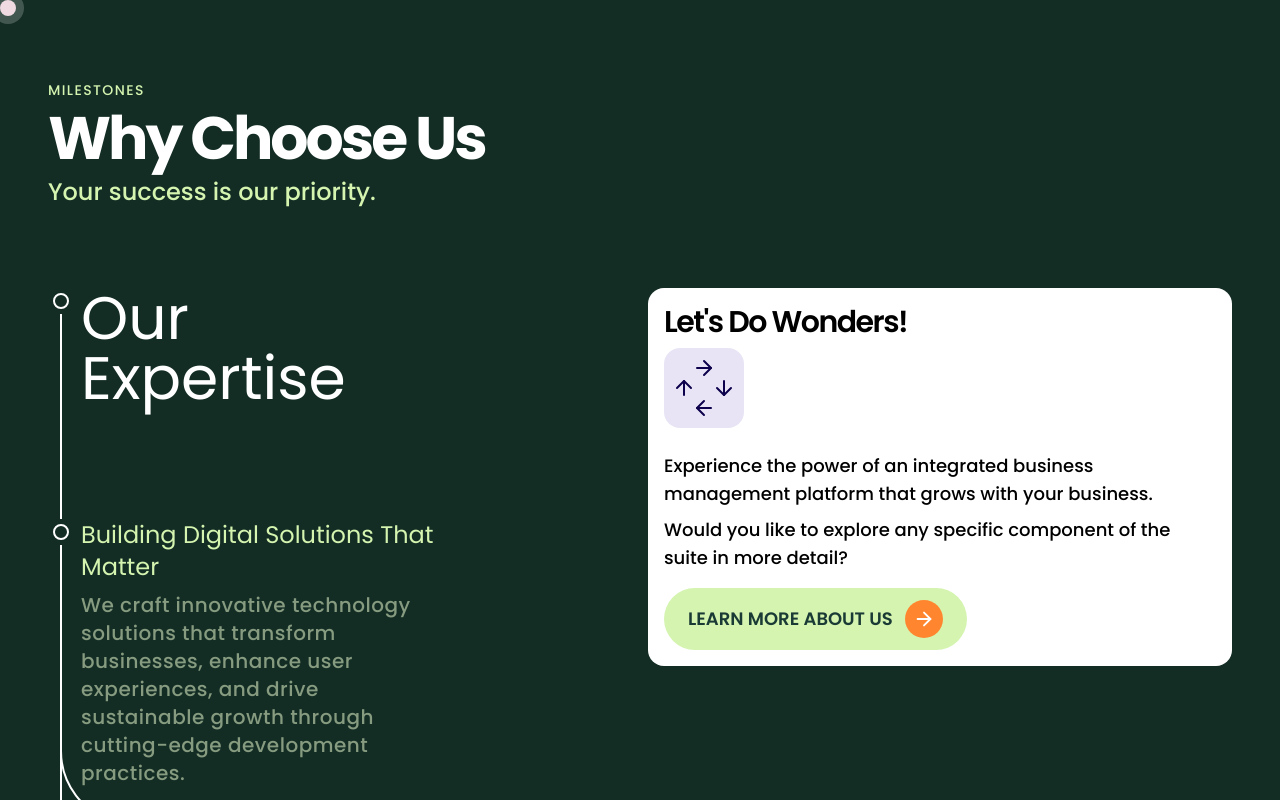
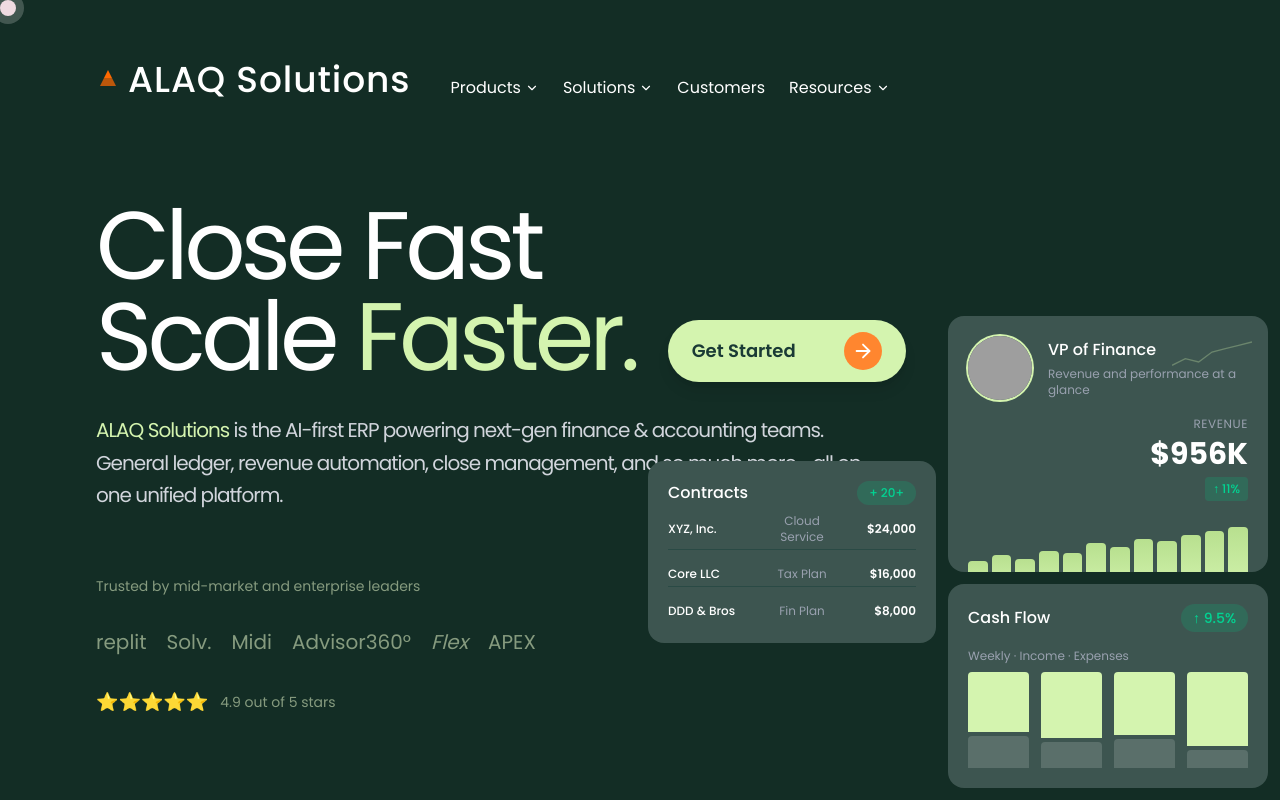
Before and after one commit to jasimarif/Alaq-Solutions, a React (Vite) app: page / in a window 1280 px wide. Shown: the top 800 px of the page. Built offline with nearby package versions, Linux system fonts and the light colour scheme; grey boxes are pictures that could not be loaded.

Commit message:
timeline finalized

```diff
--- a/src/Components/AnimatedArrows.jsx
+++ b/src/Components/AnimatedArrows.jsx
@@ -2,11 +2,11 @@
 
 const DirectionPad = () => {
   return (
-    <div className="w-20 h-20 bg-[#E8E4F5] rounded-2xl relative">
-      <ArrowRight className="absolute top-2 left-1/2 transform -translate-x-1/2 text-[#0D004D] w-6 h-6" />
-      <ArrowUp className="absolute left-2 top-1/2 transform -translate-y-1/2 text-[#0D004D] w-6 h-6" />
-      <ArrowDown className="absolute right-2 top-1/2 transform -translate-y-1/2 text-[#0D004D] w-6 h-6" />
-      <ArrowLeft className="absolute bottom-2 left-1/2 transform -translate-x-1/2 text-[#0D004D] w-6 h-6" />
+    <div className="w-20 h-20 bg-darkGreen bg-opacity-40 rounded-2xl relative">
+      <ArrowRight className="absolute top-2 left-1/2 transform -translate-x-1/2 text-white/90 w-6 h-6" />
+      <ArrowUp className="absolute left-2 top-1/2 transform -translate-y-1/2 text-white/90 w-6 h-6" />
+      <ArrowDown className="absolute right-2 top-1/2 transform -translate-y-1/2 text-white/90 w-6 h-6" />
+      <ArrowLeft className="absolute bottom-2 left-1/2 transform -translate-x-1/2 text-white/90 w-6 h-6" />
     </div>
   );
 }
--- a/src/Components/Button.jsx
+++ b/src/Components/Button.jsx
@@ -3,7 +3,7 @@
 
 const SlidingButton = ({text, shadow}) => {
   return (
-    <button className={`relative bg-[#d4f4af] hover:text-white text-[#1a3a35] px-6 py-3 rounded-full font-poppins cursor-none font-semibold text-lg overflow-hidden flex items-center gap-3 group ${shadow ? 'shadow-lg hover:shadow-xl' : ''}`}>
+    <button className={`relative bg-darkGreen  hover:text-white text-white/90 px-6 py-3 rounded-full font-poppins cursor-none font-medium text-lg overflow-hidden flex items-center gap-3 group ${shadow ? 'shadow-lg hover:shadow-xl' : ''}`}>
           <span className="relative z-10 transition-colors duration-500">{text}</span>
           <div className='relative z-10 bg-[#FF862F] rounded-full p-2 group-hover:bg-white transition-colors duration-500'>
             <ArrowRight className="text-white group-hover:text-[#FF862F] transition-colors duration-500" size={22} />
--- a/src/Components/Timeline.jsx
+++ b/src/Components/Timeline.jsx
@@ -372,14 +372,14 @@
   const renderSlides = () => {
     return (
       <div
-        className="max-w-full  bg-white rounded-2xl overflow-hidden  p-4"
+        className="max-w-full bg-limeGreen rounded-2xl overflow-hidden p-6 "
         ref={screenContainer}
       >
         <div className="">
-          <h2 className="font-poppins font-semibold tracking-tighter text-3xl mb-2 ">Let's Do Wonders!</h2>
+          <h2 className="font-poppins font-semibold tracking-tighter text-3xl mb-2 text-darkGreen">Let's Do Wonders!</h2>
           <DirectionPad/>
-          <p className="text-lg font-medium mt-6 mb-2">Experience the power of an integrated business management platform that grows with your business.</p>
-          <p className="text-lg font-medium mb-4">Would you like to explore any specific component of the suite in more detail?</p>
+          <p className="text-lg font-medium mt-6 mb-2 text-darkGreen">Experience the power of an integrated business management platform that grows with your business.</p>
+          <p className="text-lg font-medium mb-4 text-darkGreen">Would you like to explore any specific component of the suite in more detail?</p>
           <SlidingButton text={'LEARN MORE ABOUT US'}/>
 
         </div>
--- a/src/Pages/MainPage.jsx
+++ b/src/Pages/MainPage.jsx
@@ -1,15 +1,13 @@
 import React, { useEffect, useRef } from 'react'
 import LandingPage from './LandingPage'
 import HomePage from './HomePage'
-import TimelineSection from '../Components/Timeline'
 
 
 const MainPage = () => {
   return (
     <div >
-        {/* <LandingPage/>
-        <HomePage/> */}
-        <TimelineSection />
+        <LandingPage/>
+        <HomePage/>
     </div>
 
   )
--- a/src/index.css
+++ b/src/index.css
@@ -2,6 +2,8 @@
 
 @theme {
   --font-poppins: 'Poppins', sans-serif;
+  --color-darkGreen: #132D25;
+  --color-limeGreen: #d4f4af;
 }
 
 body, html {
```
